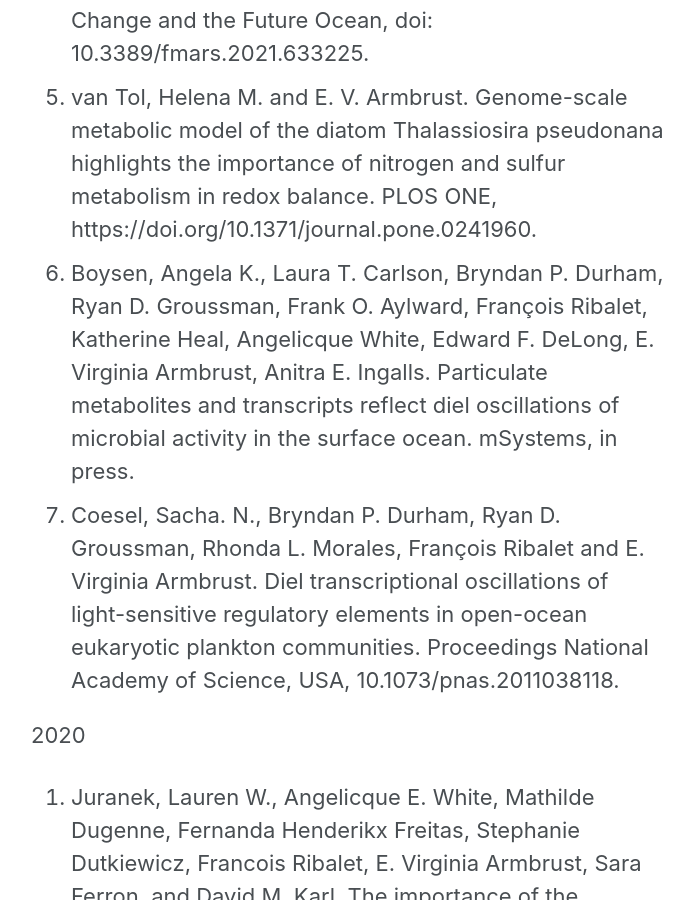
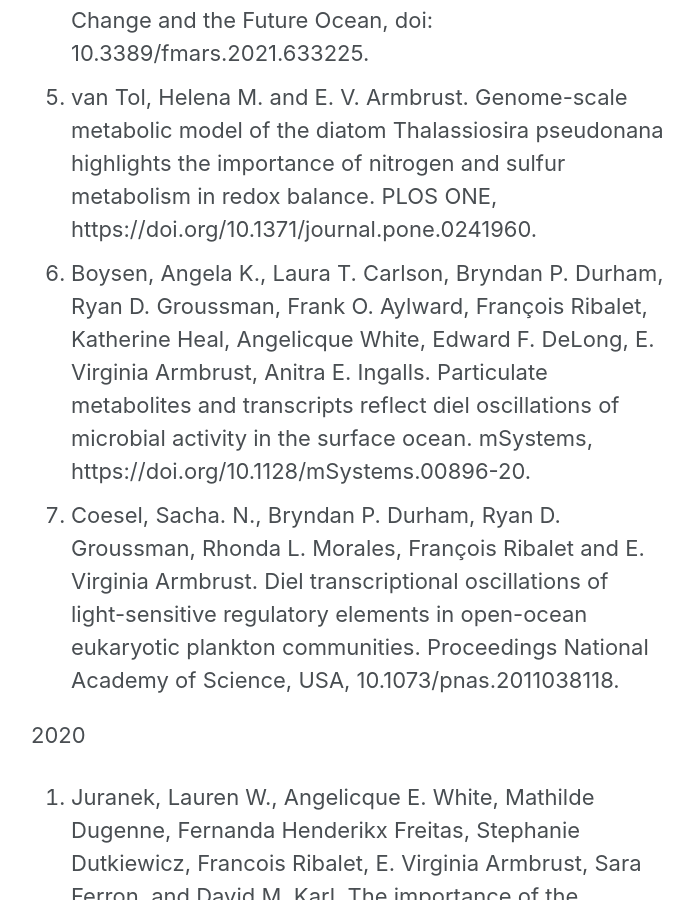
Before and after one commit to armbrustlab/armbrustlab.github.io, a Jekyll site: the page built from collections/_people/armbrust.md, in a window 1280 px wide and 900 px high, scrolled down 4079 px. Shown: the whole window, without its empty margins (291-984 px from the left). Built offline with Jekyll 4.4.1, drawn with Linux system fonts in a browser that asks for light colours; nearby versions of some CDN libraries.

Commit message:
Update armbrust.md

```diff
--- a/collections/_people/armbrust.md
+++ b/collections/_people/armbrust.md
@@ -46,7 +46,7 @@ Phytoplankton are the main focus of research in our lab. These organisms are res
 1. Heal, Katherine R., Bryndan P. Durham, Angela K. Boysen, Laura T. Carlson, Wei Qin, François Ribalet, Angelicque E. White, Randelle M. Bundy, E. Virginia Armbrust, Anitra E. Ingalls. Marine community metabolomes carry fingerprints of phytoplankton community composition. mSystems, https://doi.org/10.1128/msystems.01334-20.
 1. Valenzuela, Jacob J., Justin Ashworth, Allison Cusick, Raffaela M. Abbriano, E.Virginia Armbrust, Mark Hildebrand, Mónica V. Orellana and Nitin S. Baliga. Diel transcriptional oscillations of a plastid antiporter reflects increased resilience of Thalassiosira pseudonana in elevated CO2. Frontiers in Marine Science: Global Change and the Future Ocean, doi: 10.3389/fmars.2021.633225.
 1. van Tol, Helena M. and E. V. Armbrust.  Genome-scale metabolic model of the diatom Thalassiosira pseudonana highlights the importance of nitrogen and sulfur metabolism in redox balance. PLOS ONE, https://doi.org/10.1371/journal.pone.0241960.
-1. Boysen, Angela K., Laura T. Carlson, Bryndan P. Durham, Ryan D. Groussman, Frank O. Aylward, François Ribalet, Katherine Heal, Angelicque White, Edward F. DeLong, E. Virginia Armbrust, Anitra E. Ingalls. Particulate metabolites and transcripts reflect diel oscillations of microbial activity in the surface ocean. mSystems, in press.
+1. Boysen, Angela K., Laura T. Carlson, Bryndan P. Durham, Ryan D. Groussman, Frank O. Aylward, François Ribalet, Katherine Heal, Angelicque White, Edward F. DeLong, E. Virginia Armbrust, Anitra E. Ingalls. Particulate metabolites and transcripts reflect diel oscillations of microbial activity in the surface ocean. mSystems, https://doi.org/10.1128/mSystems.00896-20.
 1. Coesel, Sacha. N., Bryndan P. Durham, Ryan D. Groussman, Rhonda L. Morales, François Ribalet and E. Virginia Armbrust. Diel transcriptional oscillations of light-sensitive regulatory elements in open-ocean eukaryotic plankton communities. Proceedings National Academy of Science, USA, 10.1073/pnas.2011038118.
 
 2020
```
